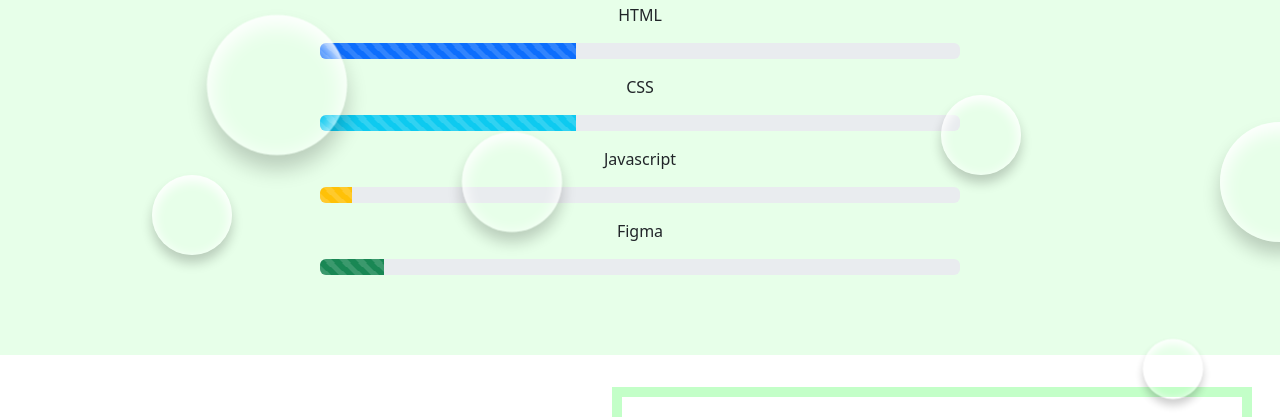
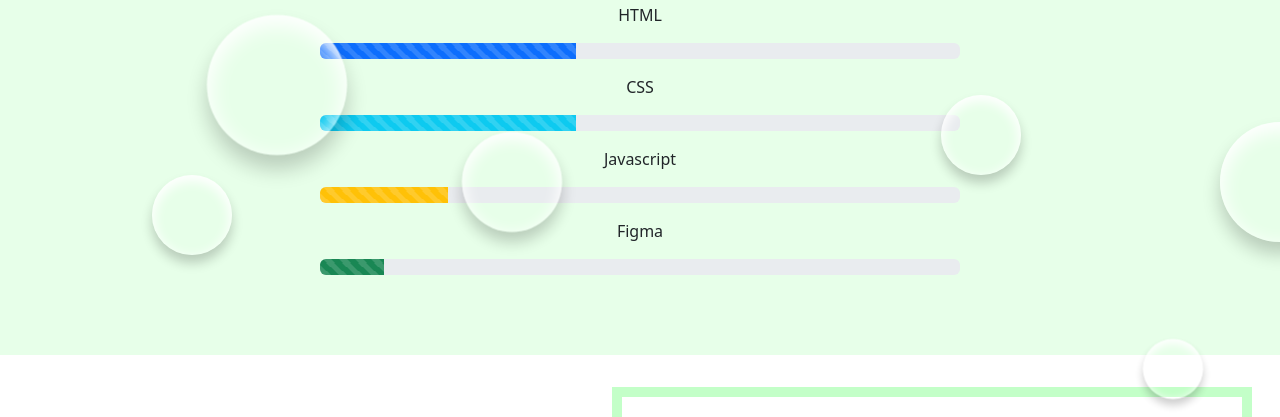
Before and after one commit to YungZhi/Portfolio0, a plain HTML site: page 04個人網站/index.html in a window 1280 px wide. Shown: the part 859-1276 px from the top of the page. Drawn offline with nearby package versions, Linux system fonts and the light colour scheme.

Commit message:
Update index.html

```diff
--- a/04個人網站/index.html
+++ b/04個人網站/index.html
@@ -73,7 +73,7 @@
                     <div class="progress">
                         <div class="progress-bar progress-bar-striped progress-bar-animated bg-warning"
                             role="progressbar" aria-valuenow="75" aria-valuemin="0" aria-valuemax="100"
-                            style="width: 5%"></div>
+                            style="width: 20%"></div>
                     </div>
                     <p>Figma</p>
                     <div class="progress">
```
